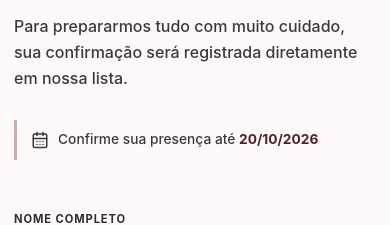
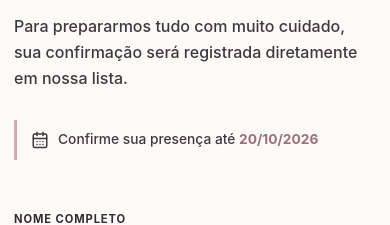
Before and after one commit to AllysonBastosAlmeida/casamento, a React (Vite) app: page / in a window 390 px wide. Shown: the part 3700-3925 px from the top of the page. Built offline with nearby package versions, Linux system fonts and the light colour scheme; no server answers; a web font is replaced by a local one.

Commit message:
Destaca data limite da confirmacao

```diff
--- a/src/styles.css
+++ b/src/styles.css
@@ -100,6 +100,7 @@ fieldset { border: 0; margin: 0; padding: 0; }
 .messages { max-width: 760px; text-align: center; }
 .message-form { margin-top: 35px; }.message-form textarea { min-height: 120px; }
 .intro>p:not(.eyebrow),.gifts-section .section-lead,.rsvp>div>p:not(.eyebrow),.rsvp .rsvp-deadline,.rsvp .rsvp-deadline strong,.ceremony-card p:not(.eyebrow){color:#302a2c!important;font-family:Montserrat,Arial,sans-serif!important;font-weight:600!important;opacity:1!important}
+.site-shell main .rsvp .rsvp-deadline strong{color:var(--green)!important;font-weight:700!important;opacity:1!important}
 footer { align-items: center; background: var(--green); color: #fff; display: flex; flex-direction: column; gap: 10px; padding: 65px 20px; text-align: center; }
 footer>span { font-size: 2.2rem; } footer p { font-family: Georgia,serif; } footer a,footer small { font-size: .65rem; letter-spacing: .12em; text-transform: uppercase; }
 footer .developer-credit{font-size:.58rem;font-weight:400;letter-spacing:.08em;margin-top:16px;opacity:.55;text-transform:none}
@@ -234,7 +235,7 @@ footer .developer-credit{font-size:.58rem;font-weight:400;letter-spacing:.08em;m
   .site-shell main .ceremony-card p:not(.eyebrow){color:#3f383a!important;font-family:-apple-system,BlinkMacSystemFont,"Segoe UI",Arial,sans-serif!important;font-weight:500!important;opacity:1!important;-webkit-text-stroke:0}
   .site-shell main .rsvp .rsvp-deadline{align-items:center;color:#3f383a!important;display:flex;flex-wrap:nowrap;font-size:.86rem;font-weight:500!important;gap:9px;line-height:1.45}
   .site-shell main .rsvp .rsvp-deadline>svg{flex:0 0 auto}.site-shell main .rsvp .rsvp-deadline>span{color:inherit!important;font-weight:500!important;white-space:nowrap}
-  .site-shell main .rsvp .rsvp-deadline strong{color:#4f202c!important;font-family:-apple-system,BlinkMacSystemFont,"Segoe UI",Arial,sans-serif!important;font-weight:700!important;margin-left:0;opacity:1}
+  .site-shell main .rsvp .rsvp-deadline strong{color:var(--green)!important;font-family:-apple-system,BlinkMacSystemFont,"Segoe UI",Arial,sans-serif!important;font-weight:700!important;margin-left:0;opacity:1}
   .site-shell main .venue-name{color:#272123!important;text-decoration-color:#9b6572}.site-shell main .venue-address{color:#754653!important;font-weight:500!important}
   .site-shell main .gift-pagination{flex-wrap:nowrap;gap:5px}
   .site-shell main .gift-pagination button:first-child,.site-shell main .gift-pagination button:last-child{font-size:0;flex:0 0 38px;height:38px;min-height:38px;min-width:38px;padding:0}
```
